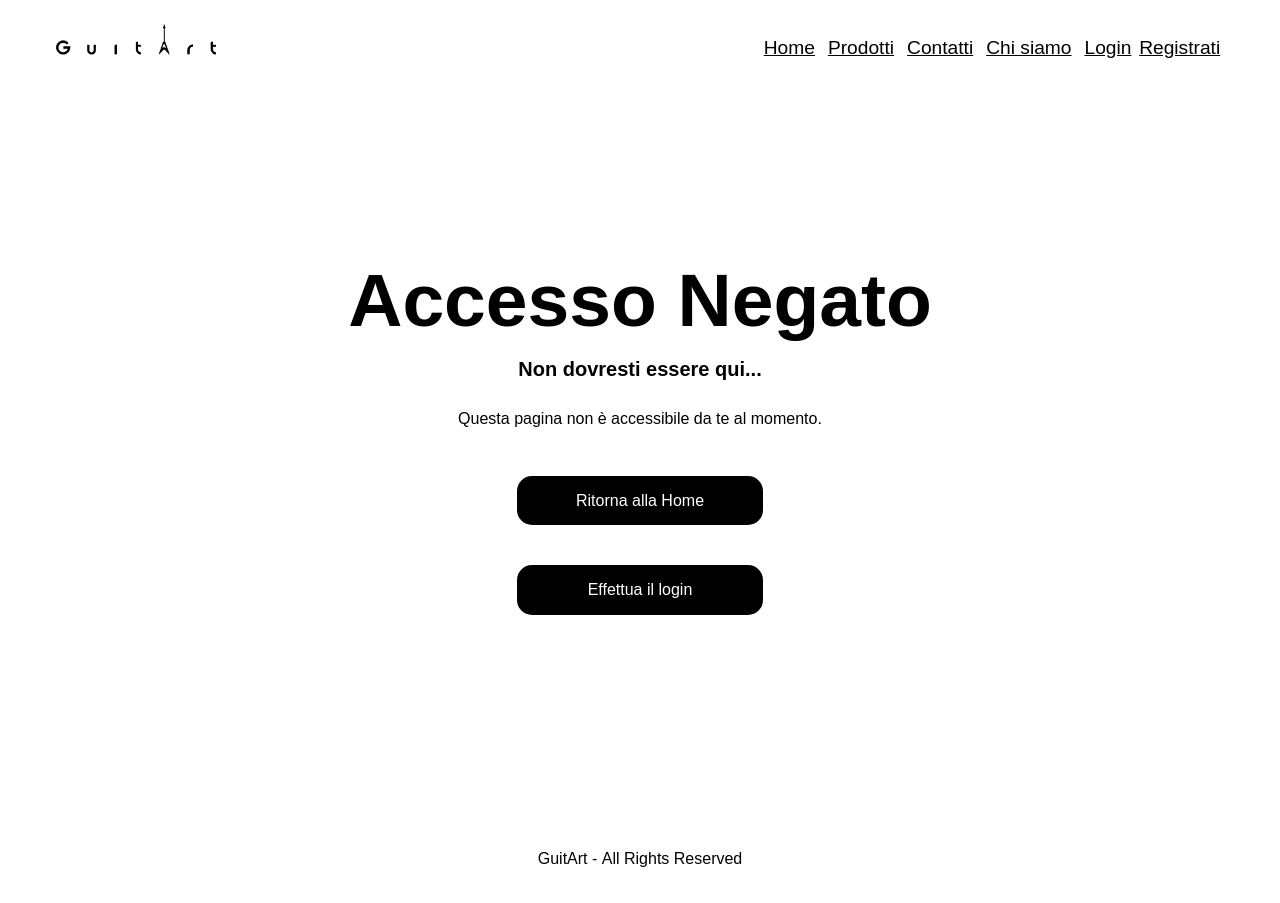
After one commit to TecWeb-GuitArt/GuitArtWebSite, a PHP site: page /accessonegato.php in a window 1280 px wide. The commit adds this page. Run offline with PHP 8.4, Linux system fonts and the light colour scheme.

Commit message:
aggiunta accessonegato.php

```diff
--- /dev/null
+++ b/accessonegato.html
@@ -0,0 +1,41 @@
+<!DOCTYPE html>
+<html lang="it">
+    <head>
+        <meta charset="utf-8"/>
+        <meta name="description" content="Questa pagina rappresenta una raccolta dei preferiti." />
+        <!-- <meta name="keywords" content="" /> -->
+        <title>GuitArt</title>
+        <meta name="author" content="Nicola Cecchetto"/>
+        <meta name="viewport" content="width=device-width, initial-scale=1" />
+        <link rel="stylesheet" href="./css/style.css" media="handheld, screen"/>
+        <link rel="stylesheet" href="./css/accessonegato.css" media="handheld, screen"/>
+        <link rel="stylesheet" href="./css/mini.css" media="handheld, screen and (max-width:600px), only screen and (max-device-width:600px)"/>
+    </head>
+    <body>
+        <header>
+            <a class="nav-help" href="#content">Passa al contenuto principale</a>
+            <h1>GuitArt</h1>
+            <nav>
+                <ul>
+                    <li><a href="./index.php"><span lang="en">Home</span></a></li>
+                    <li><a href="./prodotti.php">Prodotti</a></li>
+                    <li><a href="./contatti.php">Contatti</a></li>
+                    <li><a href="./chisiamo.php">Chi siamo</a></li>
+                    <login />
+                </ul>
+            </nav>
+        </header>
+        <main id="content">
+            <div class="accessonegato">
+                <h1>Accesso Negato</h1>
+                <p class="subtitle">Non dovresti essere qui...</p>
+                <p>Questa pagina non è accessibile da te al momento.</p>
+                <a href="./index.php">Ritorna alla <span lang="en">Home</span></a>
+                <a href="./login.php">Effettua il <span lang="en">login</span></a>
+            </div>
+        </main>
+        <footer>
+            <p>GuitArt - <span lang="en">All Rights Reserved</span></p>
+        </footer>
+    </body>
+</html>
--- /dev/null
+++ b/accessonegato.php
@@ -0,0 +1,12 @@
+<?php
+$htmlPage = file_get_contents("./html/accessonegato.html");
+
+if (isset($_SESSION['session_id'])) {
+    $htmlPage = str_replace("<login />", '<li><a href="./preferiti.php"><img src="./images/favourites.svg" height="44" width="44" alt="preferiti"/></a></li><li><a href="./utente.php"><img src="./images/account.svg" height="44" width="44" alt="area personale"/></a></li>', $htmlPage);
+} else {
+    $htmlPage = str_replace("<login />", '<li><a href="./login.php"><span lang="en">Login</span></a></li><li><a href="./registrati.php">Registrati</a></li>', $htmlPage);
+}
+
+echo $htmlPage;
+
+?>
--- a/aggiungi-prodotto.php
+++ b/aggiungi-prodotto.php
@@ -35,7 +35,7 @@ function checkProhibitNumbers($value) {
 }
 
 if (!isset($_SESSION['session_role']) && $_SESSION['session_role'] != "admin") { // redirect se l'utente non è admin
-    header("Location: index.php");
+    header("Location: accessonegato.php");
     exit;
 }
 
--- a/areapersonale.php
+++ b/areapersonale.php
@@ -4,7 +4,7 @@
     $paginaHTML = file_get_contents("./html/areapersonale.html");
 
     if(!isset($_SESSION['session_id'])) {
-        header('Location: index.php');
+        header('Location: accessonegato.php');
         exit();
     }
 
--- /dev/null
+++ b/css/accessonegato.css
@@ -0,0 +1,33 @@
+main {
+    padding: 0em 3.5em;
+    margin-top: 2em;
+    background-color: var(--headerbgcolor);
+    color: var(--headertxtcolor);
+  }
+.accessonegato {
+    text-align: center;
+}
+.accessonegato h1{
+    font-size:75px;
+    font-weight:bold;
+    padding: 0 0 .6em;
+}
+.accessonegato p {
+    padding: 0 0 .3em;
+}
+
+.accessonegato a {
+    width: 20%;
+    margin: 40px auto;
+    text-decoration: none;
+    background-color: #000;
+    color: #fff;
+    display: block;
+    border-radius: 15px;
+}
+
+.subtitle {
+    font-size: 20px;
+    font-weight: bold;
+    margin-bottom: 1em;
+}
--- a/modificaprofilo.php
+++ b/modificaprofilo.php
@@ -9,7 +9,7 @@
     $password ="";
 
     if(!isset($_SESSION['session_id'])) {
-        header('Location: index.php');
+        header('Location: accessonegato.php');
         exit();
     }
 
--- a/preferiti.php
+++ b/preferiti.php
@@ -14,7 +14,7 @@ if (isset($_SESSION['session_id'])) {
     $loggedInBtns = '<li><a href="./preferiti.php"><img src="./images/favourites.svg" height="44" width="44" alt="preferiti"/></a></li><li><a href="./areapersonale.php"><img src="./images/account.svg" height="44" width="44" alt="area personale"/></a></li>';
     $htmlPage = str_replace($loginBtns, $loggedInBtns, $HTMLpage);
 } else {
-    header('Location: login.php');
+    header('Location: accessonegato.php');
     exit;
 }
 
```
